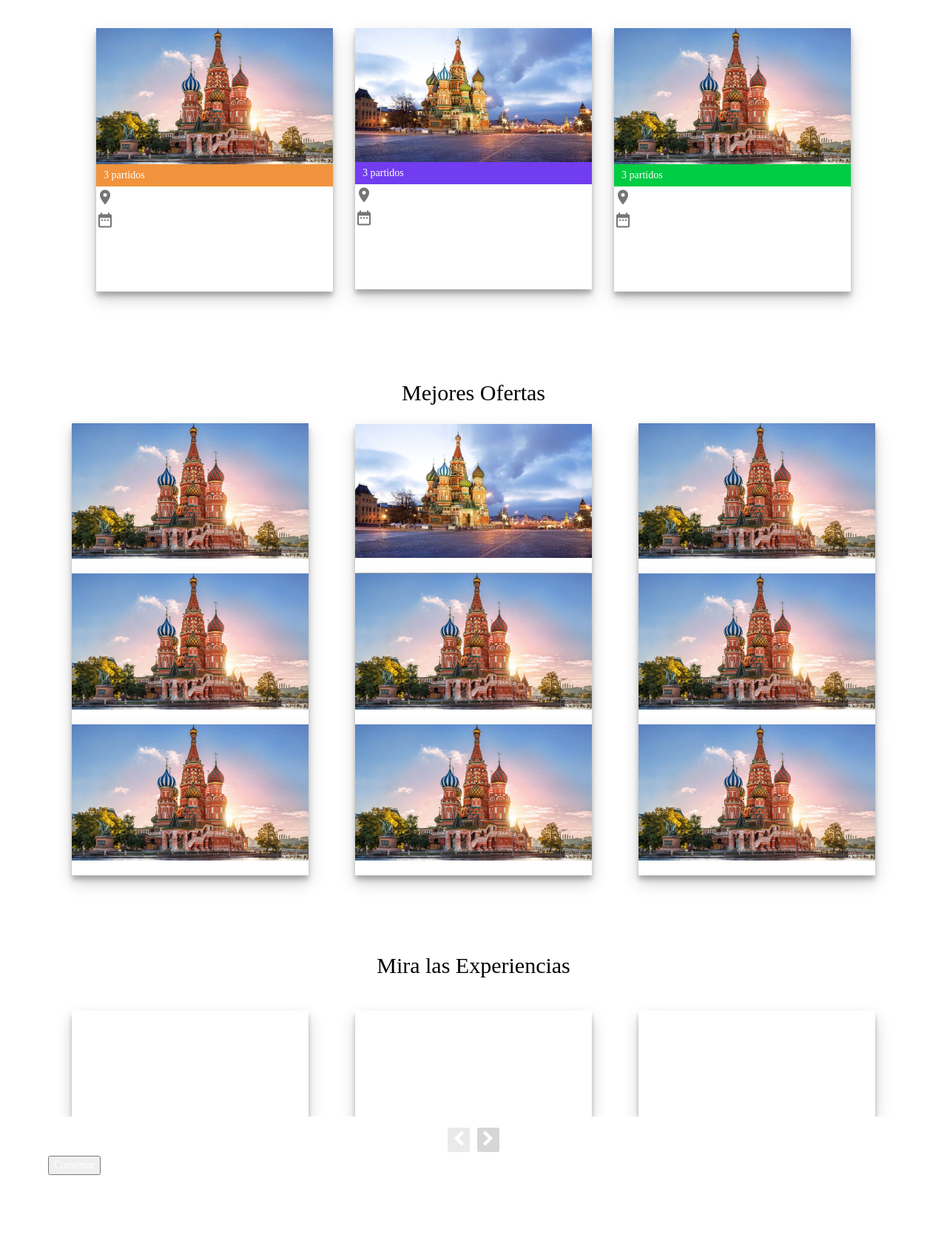
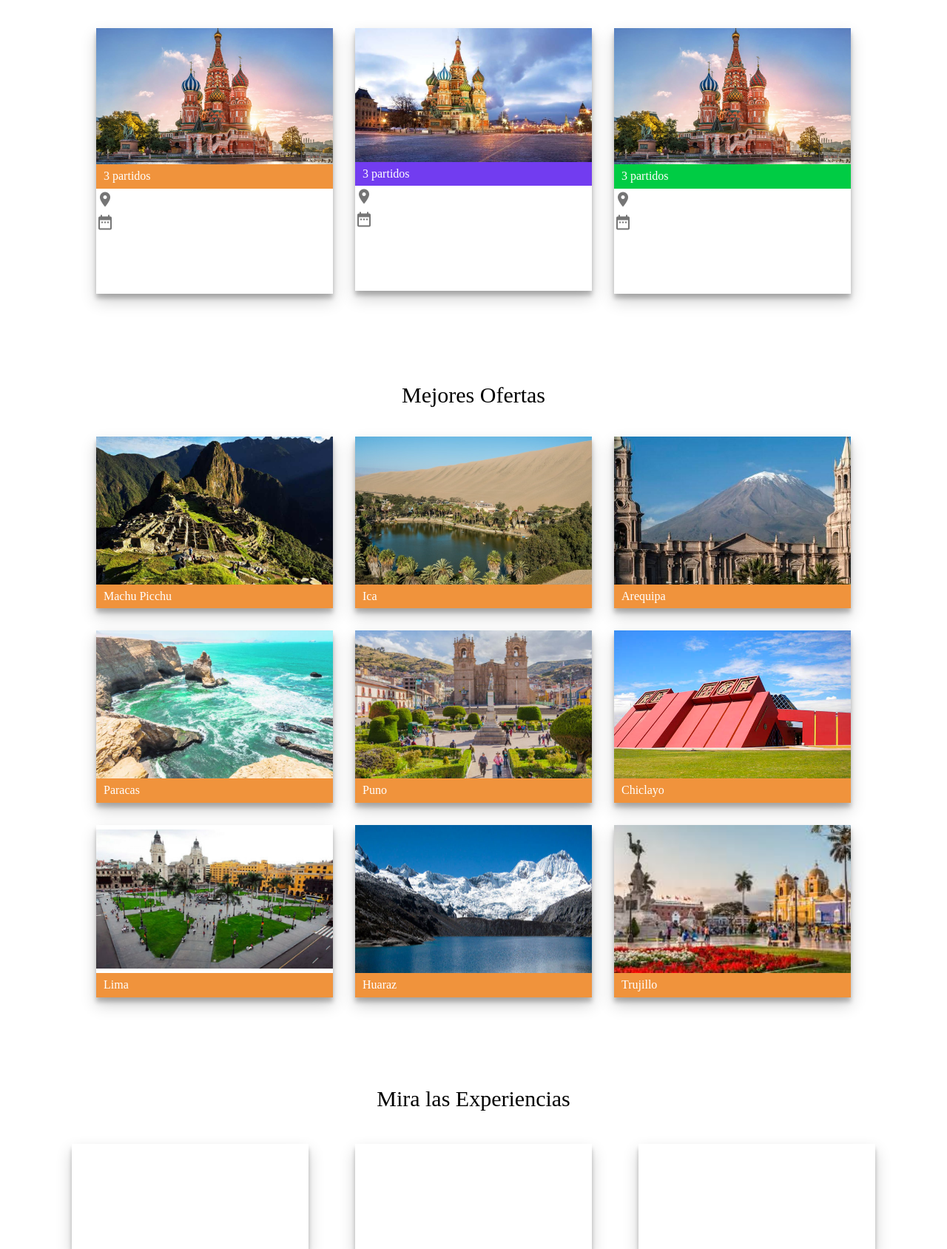
Before and after one commit to joseminaya15/latin_american_travel, a CodeIgniter app: page /latin_american_travel/ in a window 1280 px wide. Shown: the part 682-2370 px from the top of the page at 74% size. Run offline with CodeIgniter, Linux system fonts and the light colour scheme; some libraries are stand-ins or nearby versions; some web fonts are replaced.

Commit message:
imagenes

```diff
--- a/application/views/v_home.php
+++ b/application/views/v_home.php
@@ -151,73 +151,73 @@
                 <div class="js-flex">
                     <div class="mdl-card mdl-ofertas">
                         <div class="mdl-card__title p-0">
-                            <img src="<?php echo RUTA_IMG?>paquetes/paquete1.jpeg" alt="">
+                            <div class="fondo-oferta oferta1"></div>
                             <div class="js-paquete-name">
-                                <p>3 partidos</p>
+                                <p>Machu Picchu</p>
                             </div>
                         </div>
                     </div>
                     <div class="mdl-card mdl-ofertas">
                         <div class="mdl-card__title p-0">
-                            <img src="<?php echo RUTA_IMG?>paquetes/paquete2.jpg" alt="">
+                            <div class="fondo-oferta oferta2"></div>
                             <div class="js-paquete-name">
-                                <p>3 partidos</p>
+                                <p>Ica</p>
                             </div>
                         </div>
                     </div>
                     <div class="mdl-card mdl-ofertas">
                         <div class="mdl-card__title p-0">
-                            <img src="<?php echo RUTA_IMG?>paquetes/paquete1.jpeg" alt="">
+                            <div class="fondo-oferta oferta3"></div>
                             <div class="js-paquete-name">
-                                <p>3 partidos</p>
+                                <p>Arequipa</p>
                             </div>
                         </div>
                     </div>
                     <div class="mdl-card mdl-ofertas">
                         <div class="mdl-card__title p-0">
-                            <img src="<?php echo RUTA_IMG?>paquetes/paquete1.jpeg" alt="">
+                            <div class="fondo-oferta oferta4"></div>
                             <div class="js-paquete-name">
-                                <p>3 partidos</p>
+                                <p>Paracas</p>
                             </div>
                         </div>
                     </div>
                     <div class="mdl-card mdl-ofertas">
                         <div class="mdl-card__title p-0">
-                            <img src="<?php echo RUTA_IMG?>paquetes/paquete1.jpeg" alt="">
+                            <div class="fondo-oferta oferta5"></div>
                             <div class="js-paquete-name">
-                                <p>3 partidos</p>
+                                <p>Puno</p>
                             </div>
                         </div>
                     </div>
                     <div class="mdl-card mdl-ofertas">
                         <div class="mdl-card__title p-0">
-                            <img src="<?php echo RUTA_IMG?>paquetes/paquete1.jpeg" alt="">
+                            <div class="fondo-oferta oferta6"></div>
                             <div class="js-paquete-name">
-                                <p>3 partidos</p>
+                                <p>Chiclayo</p>
                             </div>
                         </div>
                     </div>
                     <div class="mdl-card mdl-ofertas">
                         <div class="mdl-card__title p-0">
-                            <img src="<?php echo RUTA_IMG?>paquetes/paquete1.jpeg" alt="">
+                            <div class="fondo-oferta oferta7"></div>
                             <div class="js-paquete-name">
-                                <p>3 partidos</p>
+                                <p>Lima</p>
                             </div>
                         </div>
                     </div>
                     <div class="mdl-card mdl-ofertas">
                         <div class="mdl-card__title p-0">
-                            <img src="<?php echo RUTA_IMG?>paquetes/paquete1.jpeg" alt="">
+                            <div class="fondo-oferta oferta8"></div>
                             <div class="js-paquete-name">
-                                <p>3 partidos</p>
+                                <p>Huaraz</p>
                             </div>
                         </div>
                     </div>
                     <div class="mdl-card mdl-ofertas">
                         <div class="mdl-card__title p-0">
-                            <img src="<?php echo RUTA_IMG?>paquetes/paquete1.jpeg" alt="">
+                            <div class="fondo-oferta oferta9"></div>
                             <div class="js-paquete-name">
-                                <p>3 partidos</p>
+                                <p>Trujillo</p>
                             </div>
                         </div>
                     </div>
--- a/public/css/style.styl
+++ b/public/css/style.styl
@@ -220,6 +220,7 @@ p
 			padding 5px 10px
 			p
 				color #FFFFFF
+				font-size 16px
 	&:nth-child(1)
 		.js-paquete-name
 			background-color #F0933C
@@ -233,11 +234,42 @@ p
 	box-shadow 0 10px 20px rgba(0,0,0,0.19), 0 6px 6px rgba(0,0,0,0.23)
 	width 100%
 	max-width 320px
-	margin auto
+	margin 15px
 	.mdl-card__title
 		display block
 		img
 			width 100%
+		.js-paquete-name
+			background-color #F0933C
+			padding 5px 10px
+			p
+				color #FFFFFF
+				font-size 16px
+		.fondo-oferta
+			background-size: 400px !important
+			height 200px
+			position relative
+			top 0
+			left 0
+			right 0
+			&.oferta1
+				background url(../img/ofertas/MachuPicchu.jpg) no-repeat center center
+			&.oferta2
+				background url(../img/ofertas/Ica.jpg) no-repeat center center
+			&.oferta3
+				background url(../img/ofertas/Arequipa.jpg) no-repeat center center
+			&.oferta4
+				background url(../img/ofertas/Paracas.jpeg) no-repeat center center
+			&.oferta5
+				background url(../img/ofertas/Puno.jpeg) no-repeat center center
+			&.oferta6
+				background url(../img/ofertas/Chiclayo.jpg) no-repeat center center
+			&.oferta7
+				background url(../img/ofertas/Lima.jpg) no-repeat center center
+			&.oferta8
+				background url(../img/ofertas/Huaraz.jpg) no-repeat center center
+			&.oferta9
+				background url(../img/ofertas/Trujillo.jpg) no-repeat center center
 .js-flex
 	flexStart()
 	justify-content center
```
Also changed, not shown: public/css/style.css, public/img/ofertas/Arequipa.jpg (added), public/img/ofertas/Chiclayo.jpg (added), public/img/ofertas/Huaraz.jpg (added), public/img/ofertas/Ica.jpg (added), public/img/ofertas/Lima.jpg (added), public/img/ofertas/MachuPicchu.jpg (added), public/img/ofertas/Paracas.jpeg (added), public/img/ofertas/Puno.jpeg (added), public/img/ofertas/Trujillo.jpg (added).
